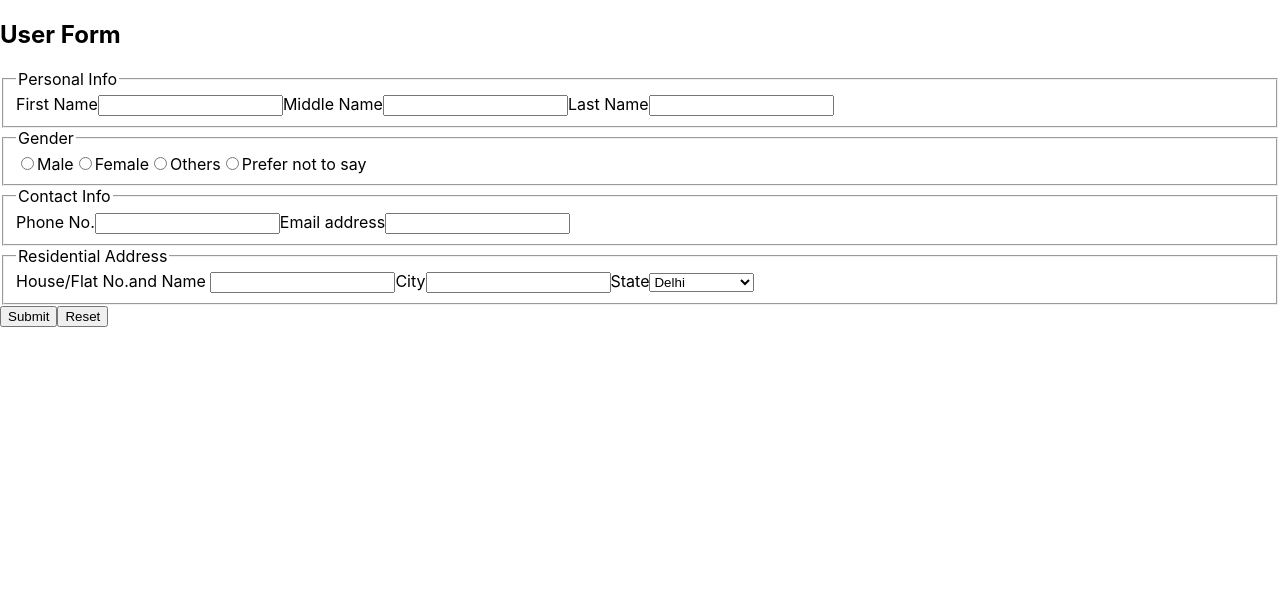
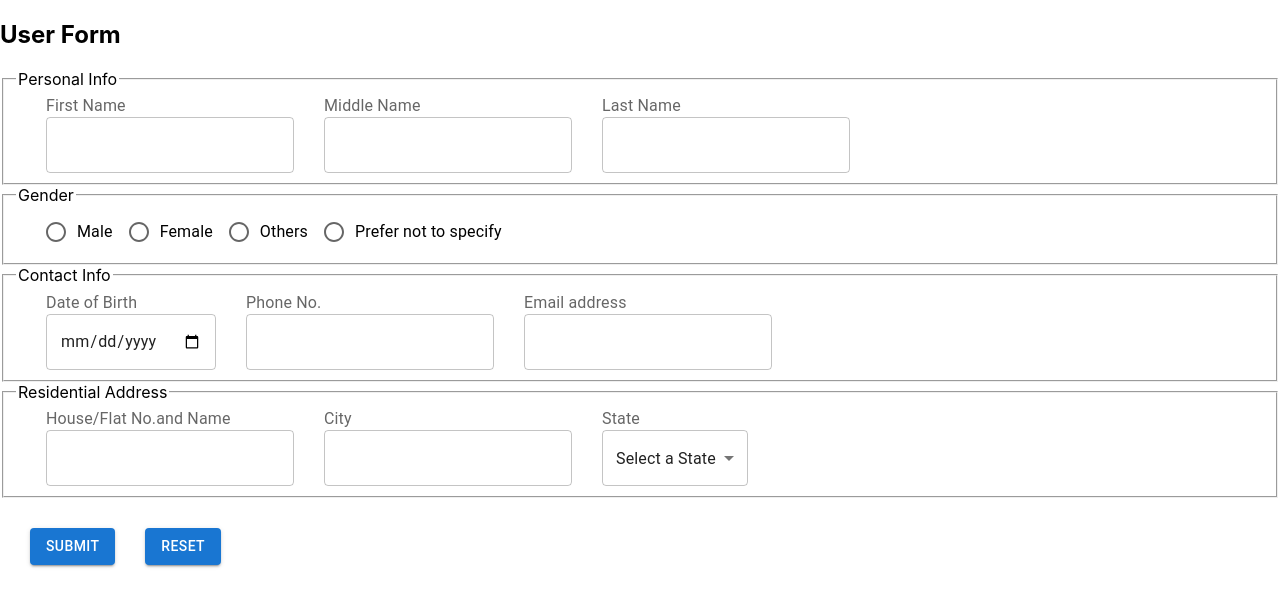
Before and after one commit to anushika-rtctek/AccessibilityReactApp, a React (Create React App) app: page / in a window 1280 px wide. Shown: the top 606 px of the page. Built offline with nearby package versions, Linux system fonts and the light colour scheme.

Commit message:
Using MUI components in User From

```diff
--- a/package.json
+++ b/package.json
@@ -3,7 +3,10 @@
   "version": "0.1.0",
   "private": true,
   "dependencies": {
-    "@mui/material": "^5.15.17",
+    "@emotion/react": "^11.11.4",
+    "@emotion/styled": "^11.11.5",
+    "@mui/icons-material": "^5.15.18",
+    "@mui/material": "^5.15.18",
     "@testing-library/jest-dom": "^5.17.0",
     "@testing-library/react": "^13.4.0",
     "@testing-library/user-event": "^13.5.0",
--- a/src/Components/UserForm.js
+++ b/src/Components/UserForm.js
@@ -1,26 +1,28 @@
-import { Snackbar } from '@mui/material';
 import React, { useState } from 'react'
-
+import Snackbar from '@mui/material/Snackbar';
+import { Button, FormControlLabel, InputLabel, MenuItem, Radio, RadioGroup, Select, TextField } from '@mui/material';
 
 export const UserForm = () => {
 
   const [inputs, setInputs] = useState({})
-    const [openSnackbar, setOpenSnackbar] = useState(false);
+  const [open, setOpen] = React.useState(false);
 
   const changeHandler = (event) => {
-        const { name, value, type, checked } = event.target;
+    const { name, value, type, checked, states } = event.target;
     const newValue = type === 'radio' ? value : value;
-        setInputs(values => ({...values, [name]: newValue}));
+    setInputs(values => ({ ...values, [name]: newValue }));
   };
 
   const submitHandler = event => {
     event.preventDefault()
-        // alert('Form submitted successfully!!!')
-        setOpenSnackbar(true);
+    setOpen(true);
   }
 
-    const handleCloseSnackbar = () => {
-        setOpenSnackbar(false);
+  const handleClose = (event, reason) => {
+    if (reason === 'clickaway') {
+      return;
+    }
+    setOpen(false);
   };
 
   const resetHandler = event => {
@@ -33,53 +35,84 @@ export const UserForm = () => {
     <div>
       <div>
         <h2>User Form</h2>
-            <Snackbar open={openSnackbar} autoHideDuration={6000} onClose={handleCloseSnackbar} message="Note archived"/>
+        <Snackbar open={open} autoHideDuration={700} onClose={handleClose} message="Form submitted successfully" />
       </div>
       <form method='post' onSubmit={submitHandler}>
         <fieldset>
           <legend>Personal Info</legend>
-            <label htmlFor='fname'>First Name</label>
-            <input name='fname' id='fname' onChange={changeHandler} value={inputs.fname || ''} type='text' required/>
-            <label htmlFor='mname'>Middle Name</label>
-            <input name='mname' id='mname' onChange={changeHandler} value={inputs.mname || ''} type='text' required/>
-            <label htmlFor='lname'>Last Name</label>
-            <input name='lname' id='lname' onChange={changeHandler} value={inputs.lname || ''} type='text' required/>
+          <div style={{ display: 'flex' }}>
+            <div style={{ marginLeft: 30 }}>
+              <InputLabel htmlFor='fname'>First Name</InputLabel>
+              <TextField name='fname' id='fname' onChange={changeHandler} value={inputs.fname || ''} type='text' required />
+            </div>
+            <div style={{ marginLeft: 30 }}>
+              <InputLabel htmlFor='mname'>Middle Name</InputLabel>
+              <TextField name='mname' id='mname' onChange={changeHandler} value={inputs.mname || ''} type='text' />
+            </div>
+            <div style={{ marginLeft: 30 }}>
+              <InputLabel htmlFor='lname'>Last Name</InputLabel>
+              <TextField name='lname' id='lname' onChange={changeHandler} value={inputs.lname || ''} type='text' required />
+            </div>
+          </div>
         </fieldset>
         <fieldset>
           <legend>Gender</legend>
-            <input name='gender' id='male' onChange={changeHandler} checked={inputs.gender === 'male'} value='male' type='radio'/>
-            <label htmlFor='male'>Male</label>
-            <input name='gender' id='female' onChange={changeHandler} checked={inputs.gender === 'female'} value='female' type='radio'/>
-            <label htmlFor='female'>Female</label>
-            <input name='gender' id='others' onChange={changeHandler} checked={inputs.gender === 'others'} value='others' type='radio'/>
-            <label htmlFor='others'>Others</label>
-            <input name='gender' id='na' onChange={changeHandler} checked={inputs.gender === 'na'} value='na' type='radio'/>
-            <label htmlFor='na'>Prefer not to say</label>
+          <RadioGroup>
+            <div style={{ display: 'flex', marginLeft: 30 }}>
+              <FormControlLabel value='male' control={<Radio />} label='Male' />
+              <FormControlLabel value='female' control={<Radio />} label='Female' />
+              <FormControlLabel value='others' control={<Radio />} label='Others' />
+              <FormControlLabel value='na' control={<Radio />} label='Prefer not to specify' />
+            </div>
+          </RadioGroup>
         </fieldset>
         <fieldset>
           <legend>Contact Info</legend>
-            <label htmlFor='phno'>Phone No.</label>
-            <input name='phno' id='phno' onChange={changeHandler} value={inputs.phno || ''} type='number' maxLength={10} required/>
-            <label htmlFor='email'>Email address</label>
-            <input name='email' id='email' onChange={changeHandler} value={inputs.email || ''} type='email' required/>
+          <div style={{ display: 'flex' }}>
+            <div style={{ marginLeft: 30 }}>
+              <InputLabel htmlFor='dob'>Date of Birth</InputLabel>
+              <TextField name='dob' id='dob' onChange={changeHandler} value={inputs.dob || ''} type='date' maxLength={10} required />
+            </div>
+            <div style={{ marginLeft: 30 }}>
+              <InputLabel htmlFor='phno'>Phone No.</InputLabel>
+              <TextField name='phno' id='phno' onChange={changeHandler} value={inputs.phno || ''} type='number' maxLength={10} required />
+            </div>
+            <div style={{ marginLeft: 30 }}>
+              <InputLabel htmlFor='email'>Email address</InputLabel>
+              <TextField name='email' id='email' onChange={changeHandler} value={inputs.email || ''} type='email' required />
+            </div>
+          </div>
         </fieldset>
         <fieldset>
           <legend>Residential Address</legend>
-            <label htmlFor='house'>House/Flat No.and Name </label>
-            <input name='house' id='house' onChange={changeHandler} value={inputs.house || ''} type='text' required/>
-            <label htmlFor='city'>City</label>
-            <input name='city' id='city' onChange={changeHandler} value={inputs.city || ''} type='text' required/>
-            <label htmlFor='states'>State</label>
-            <select name='states' id='states' onChange={changeHandler} value={inputs.states || ''} required>
-                <option value='DL'>Delhi</option>
-                <option value='UP'>Uttar Pradesh</option>
-                <option value='BH'>Bihar</option>
-                <option value='HR'>Haryana</option>
-            </select>
+          <div style={{ display: 'flex' }}>
+            <div style={{ marginLeft: 30 }}>
+              <InputLabel htmlFor='house'>House/Flat No.and Name </InputLabel>
+              <TextField name='house' id='house' onChange={changeHandler} value={inputs.house || ''} type='text' required />
+            </div>
+            <div style={{ marginLeft: 30 }}>
+              <InputLabel htmlFor='city'>City</InputLabel>
+              <TextField name='city' id='city' onChange={changeHandler} value={inputs.city || ''} type='text' required />
+            </div>
+            <div style={{ marginLeft: 30 }}>
+              <InputLabel id='state'>State</InputLabel>
+              <Select name='states' id='states' width='100px' labelId='state' label="State" onChange={changeHandler} value={inputs.states || 'NA'} required>
+              <MenuItem value='NA'>Select a State</MenuItem>
+                <MenuItem value='DL'>Delhi</MenuItem>
+                <MenuItem value='UP'>Uttar Pradesh</MenuItem>
+                <MenuItem value='BH'>Bihar</MenuItem>
+                <MenuItem value='HR'>Haryana</MenuItem>
+              </Select>
+            </div>
+          </div>
         </fieldset>
-        <div>
-            <button type='submit'>Submit</button>
-            <button type='reset' onClick={resetHandler}>Reset</button>
+        <div style={{ display: 'flex' }}>
+          <div style={{ marginLeft: 30, marginTop: 30 }}>
+            <Button type='submit' variant='contained'>Submit</Button>
+          </div>
+          <div style={{ marginLeft: 30, marginTop: 30 }}>
+            <Button type='reset' variant='contained' onClick={resetHandler}>Reset</Button>
+          </div>
         </div>
       </form>
     </div>
```
Also changed, not shown: 1 other file (tests, documents, lock files or other folders). Lines whose indentation alone changed are shown as unchanged.
